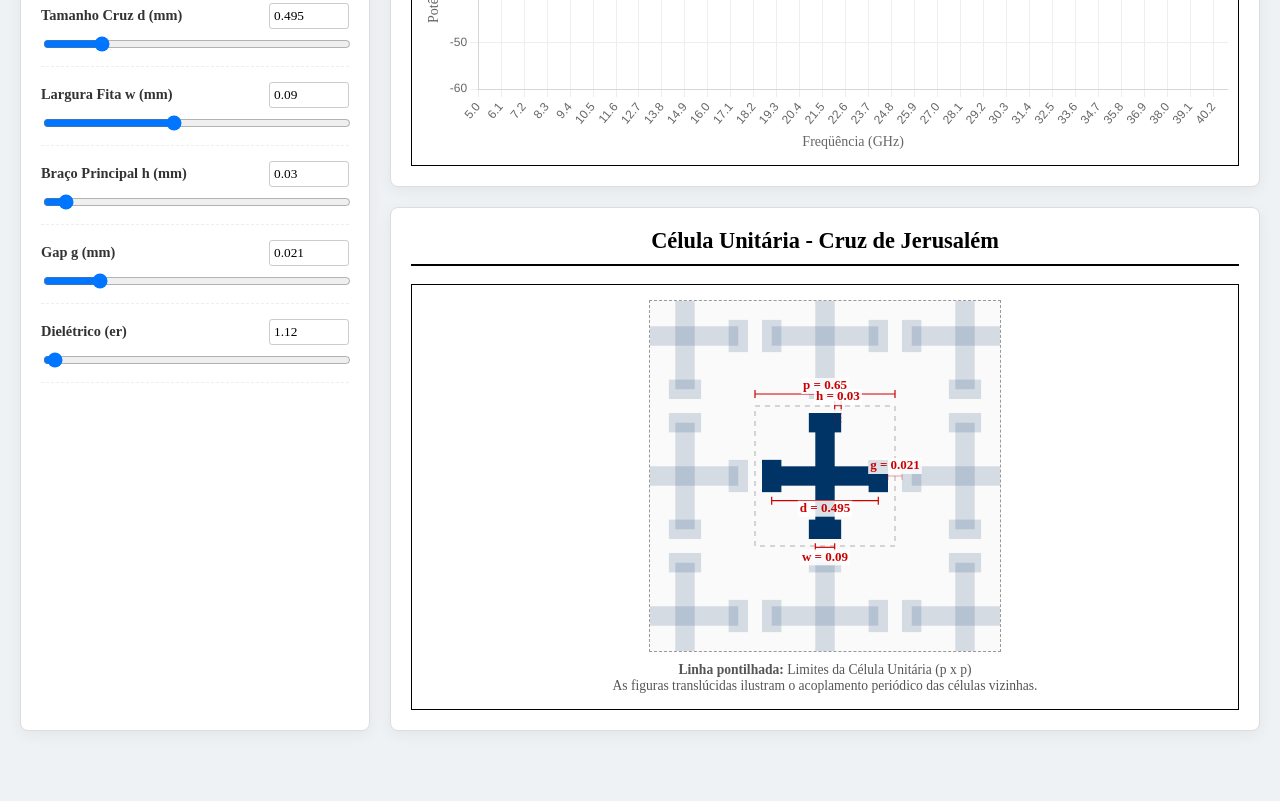
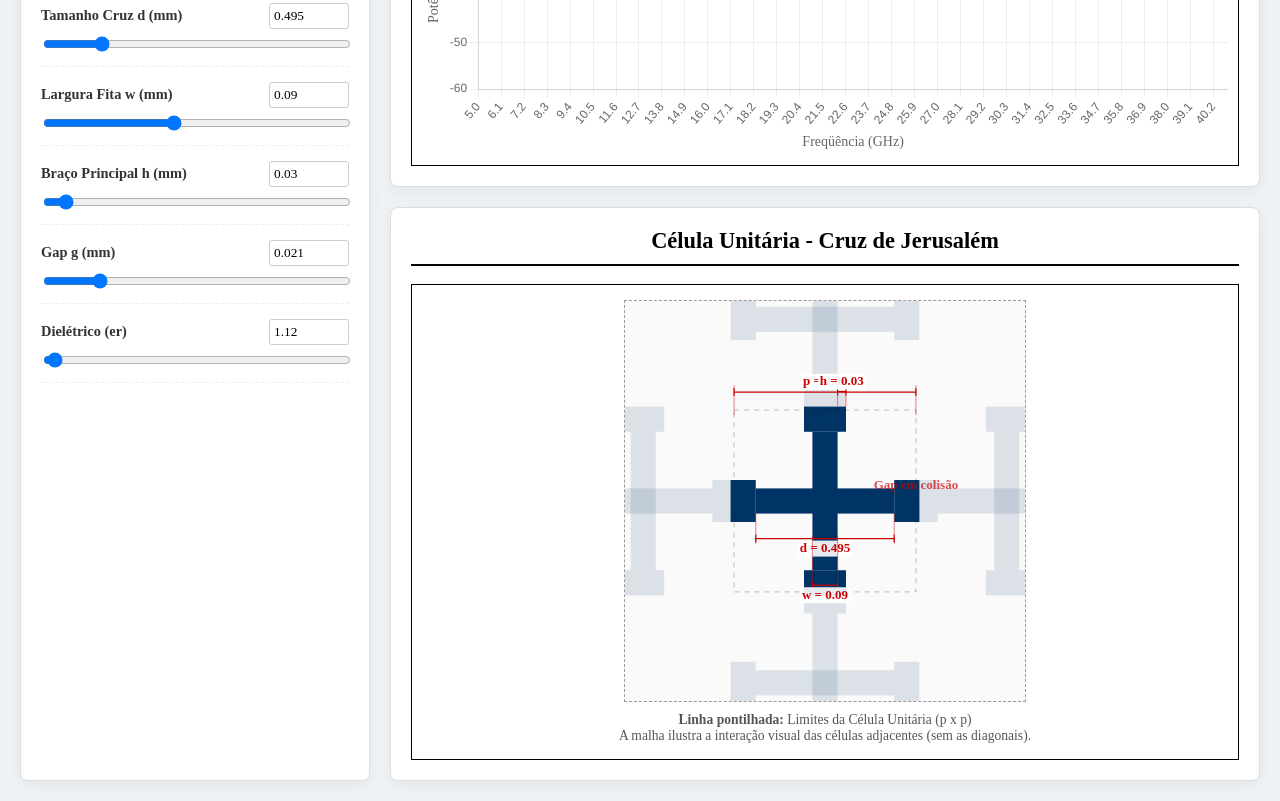
Before and after one commit to kr00nus/fssresizepfc, a plain HTML site: page Cruzjeru.html in a window 1280 px wide. Shown: the part 332-1133 px from the top of the page. Before the commit the page ends 1083 px from the top, so only its background shows below. Drawn offline with nearby package versions, Linux system fonts and the light colour scheme.

Commit message:
Incluir informações geométricas nas figura fix3

```diff
--- a/Cruzjeru.html
+++ b/Cruzjeru.html
@@ -228,12 +228,12 @@
         <div class="panel">
           <h2>Célula Unitária - Cruz de Jerusalém</h2>
           <div class="geometry-container">
-            <canvas id="shapeCanvas" width="350" height="350"></canvas>
+            <canvas id="shapeCanvas" width="400" height="400"></canvas>
             <div class="geo-legend">
               <strong>Linha pontilhada:</strong> Limites da Célula Unitária (p x
               p)<br />
-              As figuras translúcidas ilustram o acoplamento periódico das
-              células vizinhas.
+              A malha ilustra a interação visual das células adjacentes (sem as
+              diagonais).
             </div>
           </div>
         </div>
@@ -295,7 +295,7 @@
 
       let chart;
 
-      // --- Desenho da Geometria Dinâmica (Malha Periódica) ---
+      // --- Desenho da Geometria (Modo Profissional CAD) ---
       function drawGeometry(p, d, w, h, g) {
         const canvas = document.getElementById("shapeCanvas");
         const ctx = canvas.getContext("2d");
@@ -303,8 +303,8 @@
 
         ctx.clearRect(0, 0, size, size);
 
-        // "Zoom out" para mostrar 2.5 períodos na tela (para caber a malha 3x3 e sobrar margem)
-        const viewSize = p * 2.5;
+        // Zoom aprimorado para focar na central + vizinhos laterais
+        const viewSize = p * 2.2;
         const scale = size / viewSize;
         const center = size / 2;
 
@@ -313,59 +313,54 @@
         const wPixel = w * scale;
         const hPixel = h * scale;
 
-        // Função auxiliar para desenhar uma única Cruz de Jerusalém
+        // Função para desenhar UMA cruz de forma limpa (braços + caps perfeitamente alinhados)
         function drawJerusalemCross(cx, cy, isCenter) {
-          // Se for a central, cor sólida. Se for vizinha, translúcida.
-          ctx.fillStyle = isCenter ? "#003366" : "rgba(0, 51, 102, 0.15)";
+          ctx.fillStyle = isCenter ? "#003366" : "rgba(0, 51, 102, 0.12)";
 
-          // Braços centrais
-          ctx.fillRect(cx - dPixel / 2, cy - wPixel / 2, dPixel, wPixel);
-          ctx.fillRect(cx - wPixel / 2, cy - dPixel / 2, wPixel, dPixel);
+          // Braços centrais (cruzam-se no meio)
+          ctx.fillRect(cx - dPixel / 2, cy - wPixel / 2, dPixel, wPixel); // Horizontal
+          ctx.fillRect(cx - wPixel / 2, cy - dPixel / 2, wPixel, dPixel); // Vertical
 
-          // Chapéus (End Caps)
           const capLength = 2 * hPixel + wPixel;
-          const offset = dPixel / 2;
 
+          // Chapéus nas extremidades (ancorados no fim exato dos braços 'd')
           ctx.fillRect(
-            cx - offset - wPixel / 2,
+            cx - capLength / 2,
+            cy - dPixel / 2 - wPixel,
+            capLength,
+            wPixel,
+          ); // Topo
+          ctx.fillRect(cx - capLength / 2, cy + dPixel / 2, capLength, wPixel); // Base
+          ctx.fillRect(
+            cx - dPixel / 2 - wPixel,
             cy - capLength / 2,
             wPixel,
             capLength,
           ); // Esquerda
-          ctx.fillRect(
-            cx + offset - wPixel / 2,
-            cy - capLength / 2,
-            wPixel,
-            capLength,
-          ); // Direita
-          ctx.fillRect(
-            cx - capLength / 2,
-            cy - offset - wPixel / 2,
-            capLength,
-            wPixel,
-          ); // Topo
-          ctx.fillRect(
-            cx - capLength / 2,
-            cy + offset - wPixel / 2,
-            capLength,
-            wPixel,
-          ); // Base
+          ctx.fillRect(cx + dPixel / 2, cy - capLength / 2, wPixel, capLength); // Direita
         }
 
-        // 1. Desenhar a malha 3x3 de elementos
-        for (let i = -1; i <= 1; i++) {
-          for (let j = -1; j <= 1; j++) {
+        // 1. Desenhar a malha adjacente limpa (apenas Topo, Base, Esq, Dir - Sem diagonais)
+        const neighbors = [
+          { i: 0, j: -1 },
+          { i: 0, j: 1 },
+          { i: -1, j: 0 },
+          { i: 1, j: 0 },
+        ];
+        neighbors.forEach((n) =>
           drawJerusalemCross(
-              center + i * pPixel,
-              center + j * pPixel,
-              i === 0 && j === 0,
+            center + n.i * pPixel,
+            center + n.j * pPixel,
+            false,
+          ),
         );
-          }
-        }
 
-        // 2. Desenhar a borda da Célula Unitária Central
+        // 2. Desenhar Cruz Central
+        drawJerusalemCross(center, center, true);
+
+        // 3. Desenhar Limites da Célula Unitária (Pontilhado)
         ctx.setLineDash([5, 5]);
-        ctx.strokeStyle = "rgba(0, 0, 0, 0.3)";
+        ctx.strokeStyle = "rgba(0, 0, 0, 0.25)";
         ctx.lineWidth = 1;
         ctx.strokeRect(
           center - pPixel / 2,
@@ -375,7 +370,9 @@
         );
         ctx.setLineDash([]);
 
-        // 3. Sistema de Cotas Otimizado
+        // ==========================================
+        // 4. SISTEMA DE COTAS INTELIGENTES
+        // ==========================================
         ctx.fillStyle = "#cc0000";
         ctx.strokeStyle = "#cc0000";
         ctx.lineWidth = 1.2;
@@ -383,96 +380,128 @@
         ctx.textAlign = "center";
         ctx.textBaseline = "middle";
 
-        // Função robusta para desenhar cotas com fundo branco no texto para não embolar
-        function drawCota(x1, y1, x2, y2, text, textOffsetX, textOffsetY) {
+        function drawCota(
+          x1,
+          y1,
+          x2,
+          y2,
+          text,
+          textOffsetX,
+          textOffsetY,
+          isVertical = false,
+        ) {
           ctx.beginPath();
           ctx.moveTo(x1, y1);
           ctx.lineTo(x2, y2);
           ctx.stroke();
 
-          // Tracinhos nas pontas
           const tick = 4;
-          const dx = x2 - x1,
-            dy = y2 - y1;
-          const len = Math.hypot(dx, dy);
-          const nx = (-dy / len) * tick,
-            ny = (dx / len) * tick;
-
           ctx.beginPath();
-          ctx.moveTo(x1 + nx, y1 + ny);
-          ctx.lineTo(x1 - nx, y1 - ny);
-          ctx.moveTo(x2 + nx, y2 + ny);
-          ctx.lineTo(x2 - nx, y2 - ny);
+          if (isVertical) {
+            ctx.moveTo(x1 - tick, y1);
+            ctx.lineTo(x1 + tick, y1);
+            ctx.moveTo(x2 - tick, y2);
+            ctx.lineTo(x2 + tick, y2);
+          } else {
+            ctx.moveTo(x1, y1 - tick);
+            ctx.lineTo(x1, y1 + tick);
+            ctx.moveTo(x2, y2 - tick);
+            ctx.lineTo(x2, y2 + tick);
+          }
           ctx.stroke();
 
           const txtX = (x1 + x2) / 2 + textOffsetX;
           const txtY = (y1 + y2) / 2 + textOffsetY;
 
-          // Fundo branco para leitura fácil
+          // Fundo branco no texto
           const m = ctx.measureText(text);
-          ctx.fillStyle = "rgba(255, 255, 255, 0.85)";
+          ctx.fillStyle = "rgba(255, 255, 255, 0.9)";
           ctx.fillRect(txtX - m.width / 2 - 2, txtY - 8, m.width + 4, 16);
 
           ctx.fillStyle = "#cc0000";
           ctx.fillText(text, txtX, txtY);
         }
 
-        // Cota P (Período no topo da célula)
+        // --- Cota P (Período) ---
         const topY = center - pPixel / 2;
+        ctx.strokeStyle = "rgba(204, 0, 0, 0.4)";
+        ctx.beginPath();
+        ctx.moveTo(center - pPixel / 2, topY + 5);
+        ctx.lineTo(center - pPixel / 2, topY - 25);
+        ctx.moveTo(center + pPixel / 2, topY + 5);
+        ctx.lineTo(center + pPixel / 2, topY - 25);
+        ctx.stroke();
+        ctx.strokeStyle = "#cc0000";
         drawCota(
           center - pPixel / 2,
-          topY - 12,
+          topY - 18,
           center + pPixel / 2,
-          topY - 12,
+          topY - 18,
           "p = " + p.toFixed(2),
           0,
-          -8,
+          -10,
         );
 
-        // Cota D (Comprimento do braço horizontal)
+        // --- Cota D (Comprimento Braço) ---
+        const dY = center + wPixel / 2 + 25;
+        ctx.strokeStyle = "rgba(204, 0, 0, 0.4)";
+        ctx.beginPath();
+        ctx.moveTo(center - dPixel / 2, center + wPixel / 2);
+        ctx.lineTo(center - dPixel / 2, dY + 5);
+        ctx.moveTo(center + dPixel / 2, center + wPixel / 2);
+        ctx.lineTo(center + dPixel / 2, dY + 5);
+        ctx.stroke();
+        ctx.strokeStyle = "#cc0000";
         drawCota(
           center - dPixel / 2,
-          center + wPixel / 2 + 15,
+          dY,
           center + dPixel / 2,
-          center + wPixel / 2 + 15,
+          dY,
           "d = " + d.toFixed(3),
           0,
-          8,
+          10,
         );
 
-        // Cota W (Largura da fita, mostrado no braço vertical inferior)
+        // --- Cota W (Largura Fita) ---
+        const wY = center + dPixel / 2 + 15;
+        ctx.strokeStyle = "rgba(204, 0, 0, 0.4)";
+        ctx.beginPath();
+        ctx.moveTo(center - wPixel / 2, center + dPixel / 4);
+        ctx.lineTo(center - wPixel / 2, wY + 5);
+        ctx.moveTo(center + wPixel / 2, center + dPixel / 4);
+        ctx.lineTo(center + wPixel / 2, wY + 5);
+        ctx.stroke();
+        ctx.strokeStyle = "#cc0000";
         drawCota(
           center - wPixel / 2,
-          center + dPixel / 2 + 18,
+          wY,
           center + wPixel / 2,
-          center + dPixel / 2 + 18,
+          wY,
           "w = " + w.toFixed(2),
           0,
           10,
         );
 
-        // Cota H (Saliência do chapéu superior)
+        // --- Cota H (Saliência do Chapéu) ---
         const capLength = 2 * hPixel + wPixel;
         const hStartX = center + wPixel / 2;
-        const hEndX = center + capLength / 2;
-        const hY = center - dPixel / 2 - wPixel / 2 - 8;
-        drawCota(hStartX, hY, hEndX, hY, "h = " + h.toFixed(2), 0, -8);
+        const hEndX = hStartX + hPixel;
+        const hY = center - dPixel / 2 - wPixel - 15;
+        ctx.strokeStyle = "rgba(204, 0, 0, 0.4)";
+        ctx.beginPath();
+        ctx.moveTo(hStartX, center - dPixel / 2 - wPixel);
+        ctx.lineTo(hStartX, hY - 5);
+        ctx.moveTo(hEndX, center - dPixel / 2 - wPixel);
+        ctx.lineTo(hEndX, hY - 5);
+        ctx.stroke();
+        ctx.strokeStyle = "#cc0000";
+        drawCota(hStartX, hY, hEndX, hY, "h = " + h.toFixed(2), 0, -10);
 
-        // Linhas de guia para o H
-        ctx.strokeStyle = "rgba(204, 0, 0, 0.3)";
-        ctx.setLineDash([2, 2]);
-        ctx.beginPath();
-        ctx.moveTo(hStartX, center - dPixel / 2);
-        ctx.lineTo(hStartX, hY);
-        ctx.moveTo(hEndX, center - dPixel / 2);
-        ctx.lineTo(hEndX, hY);
-        ctx.stroke();
-        ctx.setLineDash([]);
+        // --- Cota G (Gap Real entre cruzes) ---
+        const centralRightEdge = center + dPixel / 2 + wPixel;
+        const neighborLeftEdge = center + pPixel - dPixel / 2 - wPixel;
 
-        // Cota G (Gap visual entre a célula central e a vizinha da direita)
-        const centralRightEdge = center + dPixel / 2 + wPixel / 2;
-        const neighborLeftEdge = center + pPixel - dPixel / 2 - wPixel / 2;
-        // Desenha o gap exatamente no meio dos dois chapéus
+        if (neighborLeftEdge > centralRightEdge) {
           drawCota(
             centralRightEdge,
             center,
@@ -480,8 +509,13 @@
             center,
             "g = " + g.toFixed(3),
             0,
-          -10,
+            -12,
           );
+        } else {
+          // Aviso discreto caso as cruzes se encavalem na física
+          ctx.fillStyle = "rgba(204, 0, 0, 0.7)";
+          ctx.fillText("Gap em colisão", center + pPixel / 2, center - 15);
+        }
       }
 
       // --- Simulação Matemática ---
@@ -498,7 +532,7 @@
         // Prevenção de erros físicos (d não pode ser maior que p)
         if (d >= p) d = p - 0.01;
 
-        // 1. Atualizar o Desenho (agora passando todas as variáveis, incluindo o g)
+        // 1. Atualizar o Desenho
         drawGeometry(p, d, w, h, g);
 
         // 2. Atualizar o Gráfico
@@ -518,11 +552,12 @@
 
           try {
             const XL1 = FF(pCm, wCm, lamb, ang);
-            const Bg = ((4 * er * d) / p) * FF(pCm, gCm, lamb, ang);
+            const Bg = ((4 * er * dCm) / pCm) * FF(pCm, gCm, lamb, ang);
             const Bd =
-              ((4 * er * (2 * h + g)) / p) * FF(pCm, pCm - dCm, lamb, ang);
+              ((4 * er * (2 * hCm + gCm)) / pCm) *
+              FF(pCm, pCm - dCm, lamb, ang);
             const BC1 = Bg + Bd;
-            const XL2 = (d / p) * FF(pCm, 2 * wCm, lamb, ang);
+            const XL2 = (dCm / pCm) * FF(pCm, 2 * wCm, lamb, ang);
 
             const lamb3 = dCm / 0.43;
             const f3 = 30 / lamb3;
```
Lines whose indentation alone changed are shown as unchanged.
